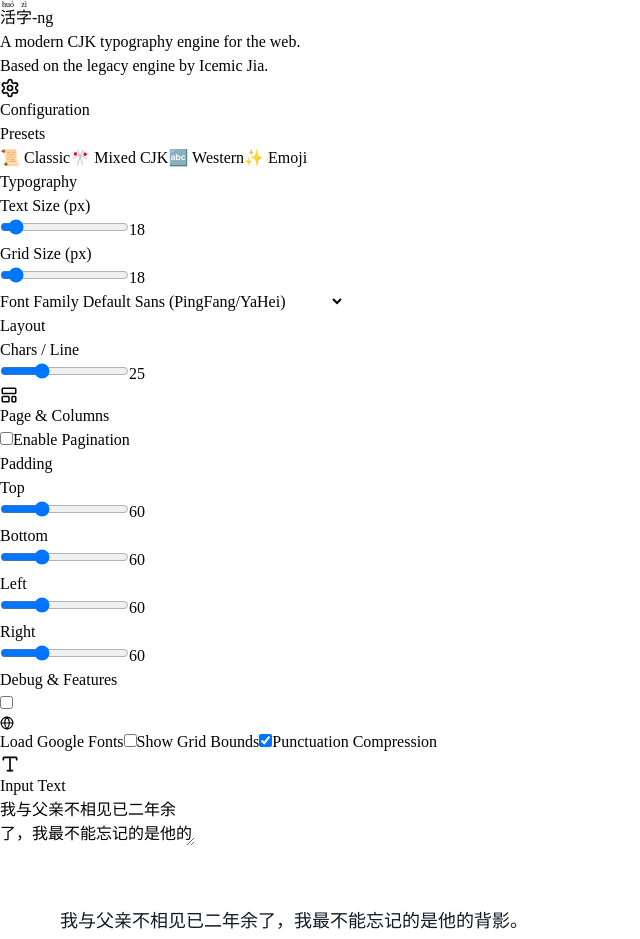
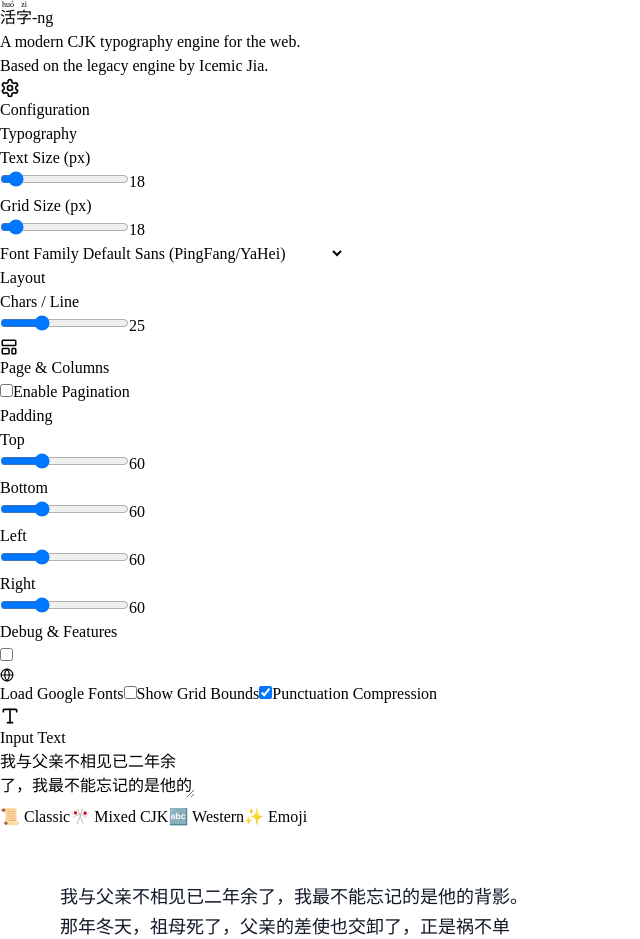
Before and after one commit to Losses/huozi-ng, a React (Vite) app in the folder example/: page / in a window 1280 px wide. Shown: the top 939 px of the page, without its empty margins (0-640 px from the left). Built offline with nearby package versions, Linux system fonts and the light colour scheme.

Commit message:
chore: Code cleanup

```diff
--- a/example/src/App.tsx
+++ b/example/src/App.tsx
@@ -222,15 +222,6 @@ export default function HuoziApp() {
               <h2 className="font-bold text-lg">Configuration</h2>
             </div>
 
-            <ControlGroup label="Presets">
-                <div className="grid grid-cols-2 gap-2">
-                    <button onClick={() => setText(SAMPLE_TEXTS.beiying)} className="px-3 py-2 text-sm bg-gray-50 hover:bg-gray-100 border rounded transition-colors text-left">📜 Classic</button>
-                    <button onClick={() => setText(SAMPLE_TEXTS.mixed)} className="px-3 py-2 text-sm bg-gray-50 hover:bg-gray-100 border rounded transition-colors text-left">🎌 Mixed CJK</button>
-                    <button onClick={() => setText(SAMPLE_TEXTS.lorem)} className="px-3 py-2 text-sm bg-gray-50 hover:bg-gray-100 border rounded transition-colors text-left">🔤 Western</button>
-                    <button onClick={() => setText(SAMPLE_TEXTS.emoji)} className="px-3 py-2 text-sm bg-gray-50 hover:bg-gray-100 border rounded transition-colors text-left">✨ Emoji</button>
-                </div>
-            </ControlGroup>
-
             <ControlGroup label="Typography">
                 <NumberControl
                     label="Text Size"
@@ -343,6 +334,12 @@ export default function HuoziApp() {
                 value={text}
                 onChange={e => setText(e.target.value)}
             />
+            <div className="flex gap-2 justify-end mt-2">
+                <button onClick={() => setText(SAMPLE_TEXTS.beiying)} className="px-3 py-2 text-xs bg-gray-50 hover:bg-gray-100 border rounded transition-colors text-left">📜 Classic</button>
+                <button onClick={() => setText(SAMPLE_TEXTS.mixed)} className="px-3 py-2 text-xs bg-gray-50 hover:bg-gray-100 border rounded transition-colors text-left">🎌 Mixed CJK</button>
+                <button onClick={() => setText(SAMPLE_TEXTS.lorem)} className="px-3 py-2 text-xs bg-gray-50 hover:bg-gray-100 border rounded transition-colors text-left">🔤 Western</button>
+                <button onClick={() => setText(SAMPLE_TEXTS.emoji)} className="px-3 py-2 text-xs bg-gray-50 hover:bg-gray-100 border rounded transition-colors text-left">✨ Emoji</button>
+            </div>
           </div>
             <div className="bg-white p-1 rounded-xl shadow-lg border border-gray-200 overflow-hidden" ref={containerRef}>
                 {/* Scrollable Area */}
```
